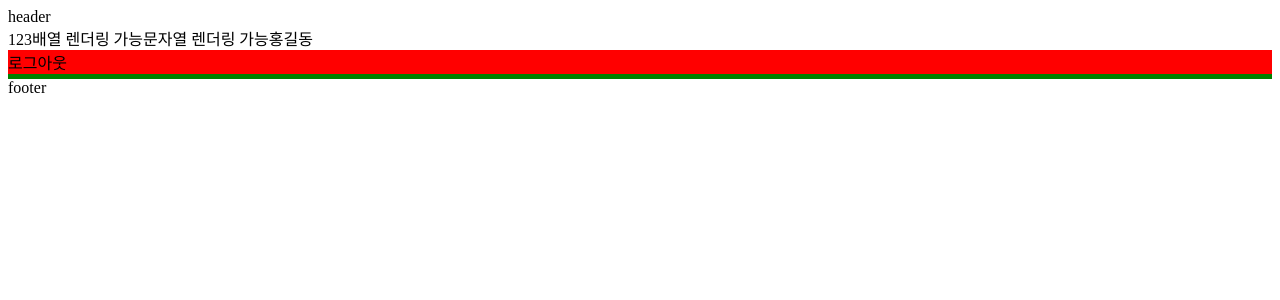
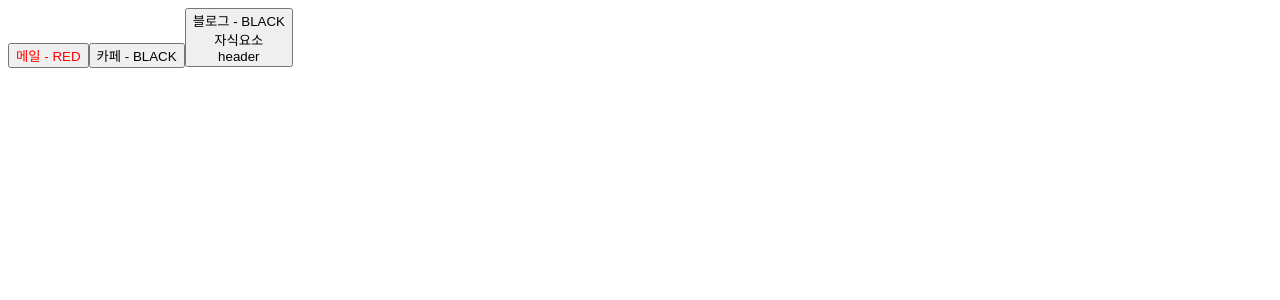
Before and after one commit to Jujungmin/onebite-react, a React (Vite) app in the folder section05/: page / in a window 1280 px wide. Shown: the top 300 px of the page. Built offline with nearby package versions, Linux system fonts and the light colour scheme.

Commit message:
React.js입문-Props로데이터전달하기

```diff
--- a/section05/src/App.jsx
+++ b/section05/src/App.jsx
@@ -1,16 +1,26 @@
 import './App.css'
+import Button from './components/Button';
 import Header from './components/Header';
-import Main from './components/Main';
-import Footer from './components/Footer';
 
 function App() {
+  const buttonProps = {
+    text: '메일',
+    color: 'red',
+    a: 1,
+    b: 2,
+    c: 3,
+  }
+
   return (
     <>
-      <Header />
-      <Main />
-      <Footer />
+      <Button {...buttonProps} />
+      <Button text='카페' />
+      <Button text={'블로그'}>
+        <div>자식요소</div>
+        <Header />
+      </Button>
     </>
   )
 }
 
-export default App
+export default App;
--- /dev/null
+++ b/section05/src/components/Button.jsx
@@ -0,0 +1,14 @@
+const Button = ({children, text, color = 'black', ...rest}) => {
+  // console.log(props);
+  // 자식 컴포넌트에게 프롭스로 전달해주면 매개변수에 전달되게 된다.
+  console.log(rest)
+  return (
+    <button style={{color: color}}>
+      {text} - {color.toUpperCase()}
+      {/* undefined로 설정되어 오류가 난다. */}
+      {children}
+    </button>
+  )
+}
+
+export default Button;
```
